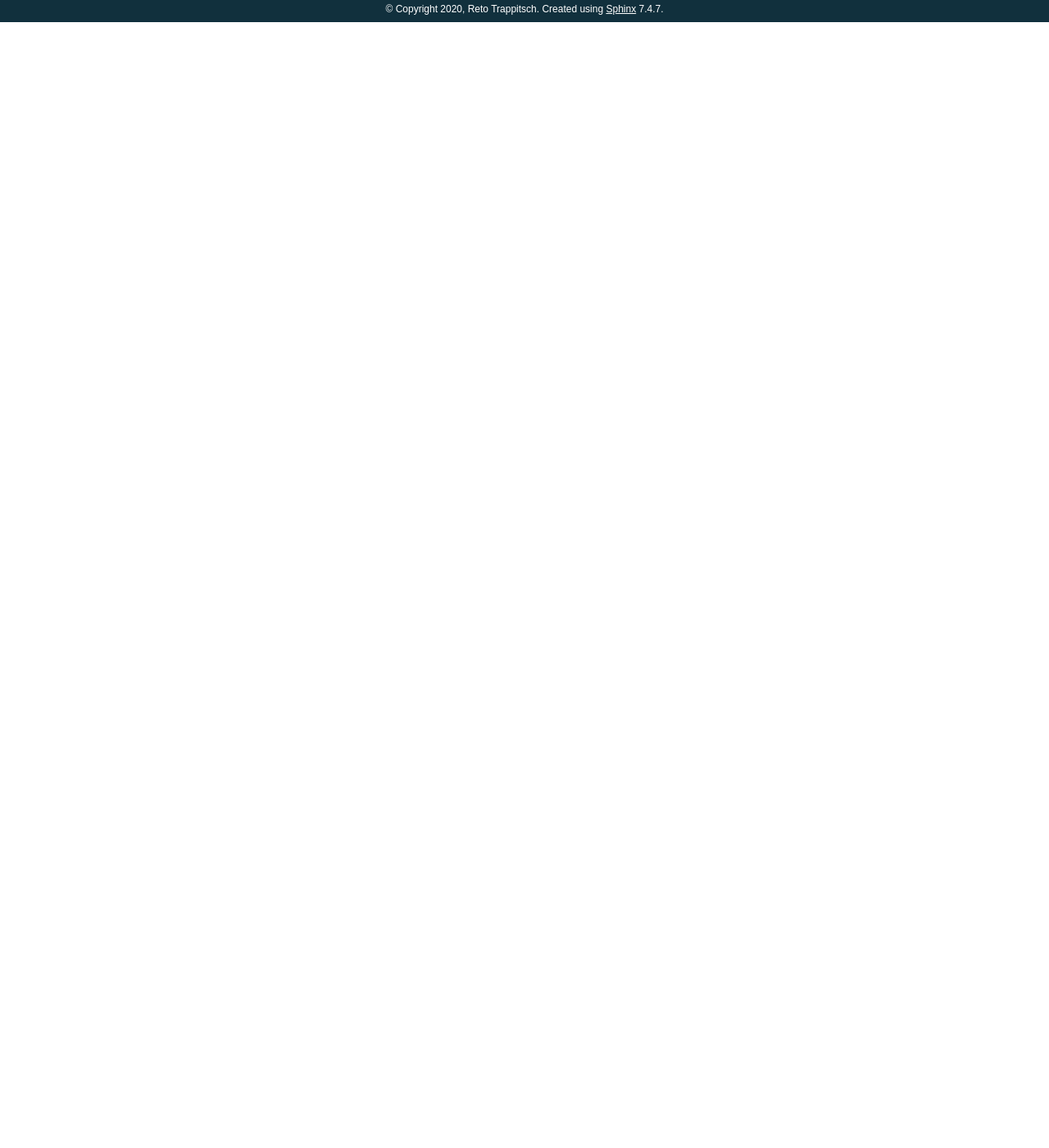
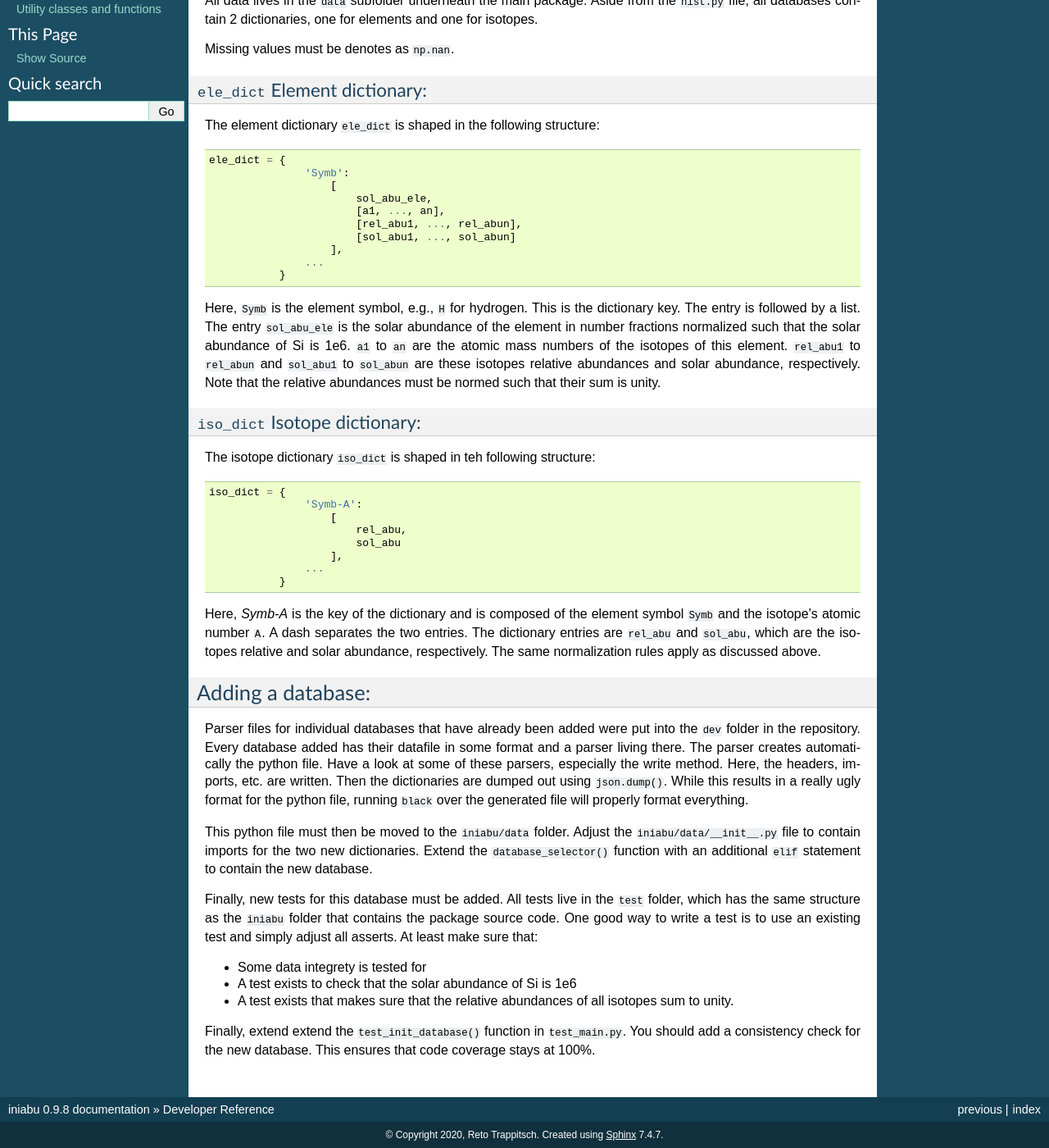
Before and after one commit to galactic-forensics/iniabu, a Sphinx documentation site: the page built from docs/dev/index.rst, in a window 1280 px wide and 1400 px high, scrolled down 252 px. Shown: the whole window at 82% size. Built offline with Sphinx 7.4.7, drawn with Linux system fonts in a browser that asks for light colours; before the commit the page ends 900 px from its top, so only the background shows below that; some of the changed text lies outside the part shown.

Commit message:
DOC: How to add a new database in dev guide

```diff
--- a/docs/dev/index.rst
+++ b/docs/dev/index.rst
@@ -8,4 +8,82 @@ Contents:
 .. toctree::
     :maxdepth: 2
 
-..    main
+Dependencies:
+-------------
+
+Structure of the data tables:
+-----------------------------
+All data lives in the ``data`` subfolder underneath the main package. Aside from the
+``nist.py`` file, all databases contain 2 dictionaries, one for elements and one for
+isotopes.
+
+Missing values must be denotes as ``np.nan``.
+
+``ele_dict`` Element dictionary:
+~~~~~~~~~~~~~~~~~~~~~~~~~~~~~~~~
+The element dictionary ``ele_dict`` is shaped in the following structure::
+
+ ele_dict = {
+                'Symb':
+                    [
+                        sol_abu_ele,
+                        [a1, ..., an],
+                        [rel_abu1, ..., rel_abun],
+                        [sol_abu1, ..., sol_abun]
+                    ],
+                ...
+            }
+
+Here, ``Symb`` is the element symbol, e.g., ``H`` for hydrogen. This is the dictionary
+key. The entry is followed by a list. The entry ``sol_abu_ele`` is the solar abundance
+of the element in number fractions normalized such that the solar abundance of Si is
+1e6. ``a1`` to ``an`` are the atomic mass numbers of the isotopes of this element.
+``rel_abu1`` to ``rel_abun`` and ``sol_abu1`` to ``sol_abun`` are these isotopes
+relative abundances and solar abundance, respectively. Note that the relative abundances
+must be normed such that their sum is unity.
+
+``iso_dict`` Isotope dictionary:
+~~~~~~~~~~~~~~~~~~~~~~~~~~~~~~~~
+The isotope dictionary ``iso_dict`` is shaped in teh following structure::
+
+ iso_dict = {
+                'Symb-A':
+                    [
+                        rel_abu,
+                        sol_abu
+                    ],
+                ...
+            }
+
+Here, `Symb-A` is the key of the dictionary and is composed of the element symbol
+``Symb`` and the isotope's atomic number ``A``. A dash separates the two entries. The
+dictionary entries are ``rel_abu`` and ``sol_abu``, which are the isotopes relative and
+solar abundance, respectively. The same normalization rules apply as discussed above.
+
+Adding a database:
+------------------
+Parser files for individual databases that have already been added were put into the
+``dev`` folder in the repository. Every database added has their datafile in some
+format and a parser living there. The parser creates automatically the python file.
+Have a look at some of these parsers, especially the write method. Here, the headers,
+imports, etc. are written. Then the dictionaries are dumped out using ``json.dump()``.
+While this results in a really ugly format for the python file, running ``black``
+over the generated file will properly format everything.
+
+This python file must then be moved to the ``iniabu/data`` folder. Adjust the
+``iniabu/data/__init__.py`` file to contain imports for the two new dictionaries.
+Extend the ``database_selector()`` function with an additional ``elif`` statement
+to contain the new database.
+
+Finally, new tests for this database must be added. All tests live in the ``test``
+folder, which has the same structure as the ``iniabu`` folder that contains the
+package source code. One good way to write a test is to use an existing test and
+simply adjust all asserts. At least make sure that:
+
+- Some data integrety is tested for
+- A test exists to check that the solar abundance of Si is 1e6
+- A test exists that makes sure that the relative abundances of all isotopes sum to unity.
+
+Finally, extend extend the ``test_init_database()`` function in ``test_main.py``.
+You should add a consistency check for the new database. This ensures that code
+coverage stays at 100%.
```
